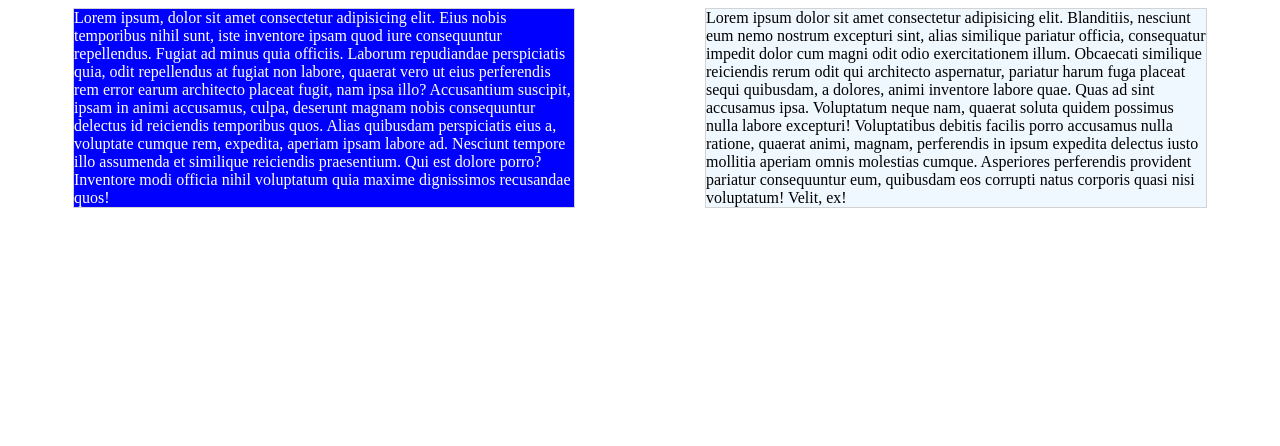
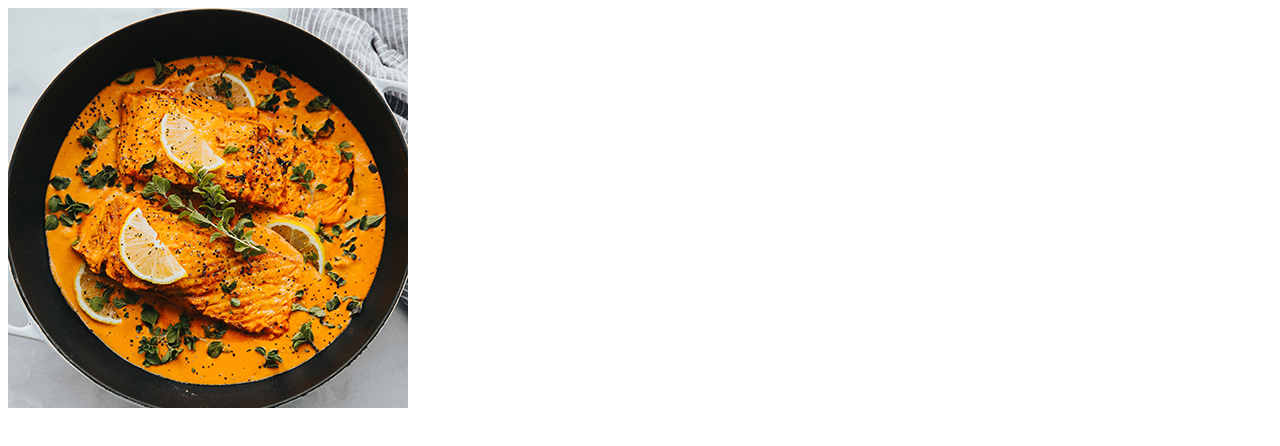
Before and after one commit to DmitryKrakov/responsive-images, a plain HTML site: page index.html in a window 1280 px wide. Drawn offline with Linux system fonts and the light colour scheme.

Commit message:
srcset with different DPR

```diff
--- a/css/styles.css
+++ b/css/styles.css
@@ -1,28 +1,3 @@
-.container {
-    display: flex;
-    flex-direction: column;
-    justify-content: space-around;
+.meal {
+
 }
-.box {
-background-color: antiquewhite;
-width: 500px;
-margin: 2opx;
-border: 1px solid lightgray;
-}
-.container div:nth-child(2) {
-    background-color: aliceblue;
-}
-@media screen and (min-width: 500px) {
-   .container {
-    flex-direction: row;
-   }
-}
-@media screen and (min-width: 900px) {
-    .box {
-        background-color: blue;
-        color: white
-    }
-    .container div:nth-child(2) {
-        color: black;
-    }
-}
--- a/index.html
+++ b/index.html
@@ -7,9 +7,7 @@
     <title>Document</title>
 </head>
 <body>
-    <div class="container">
-        <div class="box">Lorem ipsum, dolor sit amet consectetur adipisicing elit. Eius nobis temporibus nihil sunt, iste inventore ipsam quod iure consequuntur repellendus. Fugiat ad minus quia officiis. Laborum repudiandae perspiciatis quia, odit repellendus at fugiat non labore, quaerat vero ut eius perferendis rem error earum architecto placeat fugit, nam ipsa illo? Accusantium suscipit, ipsam in animi accusamus, culpa, deserunt magnam nobis consequuntur delectus id reiciendis temporibus quos. Alias quibusdam perspiciatis eius a, voluptate cumque rem, expedita, aperiam ipsam labore ad. Nesciunt tempore illo assumenda et similique reiciendis praesentium. Qui est dolore porro? Inventore modi officia nihil voluptatum quia maxime dignissimos recusandae quos!</div>
-        <div class="box">Lorem ipsum dolor sit amet consectetur adipisicing elit. Blanditiis, nesciunt eum nemo nostrum excepturi sint, alias similique pariatur officia, consequatur impedit dolor cum magni odit odio exercitationem illum. Obcaecati similique reiciendis rerum odit qui architecto aspernatur, pariatur harum fuga placeat sequi quibusdam, a dolores, animi inventore labore quae. Quas ad sint accusamus ipsa. Voluptatum neque nam, quaerat soluta quidem possimus nulla labore excepturi! Voluptatibus debitis facilis porro accusamus nulla ratione, quaerat animi, magnam, perferendis in ipsum expedita delectus iusto mollitia aperiam omnis molestias cumque. Asperiores perferendis provident pariatur consequuntur eum, quibusdam eos corrupti natus corporis quasi nisi voluptatum! Velit, ex!</div>
-    </div>
+   <img src="images/meal.jpg" alt="bowl with salmon" class="meal" srcset="images/meal.jpg 1x,
+   images/meal@2x.jpg 2x, images/meal@2x.jpg 2x">
 </body>
 </html>
```
